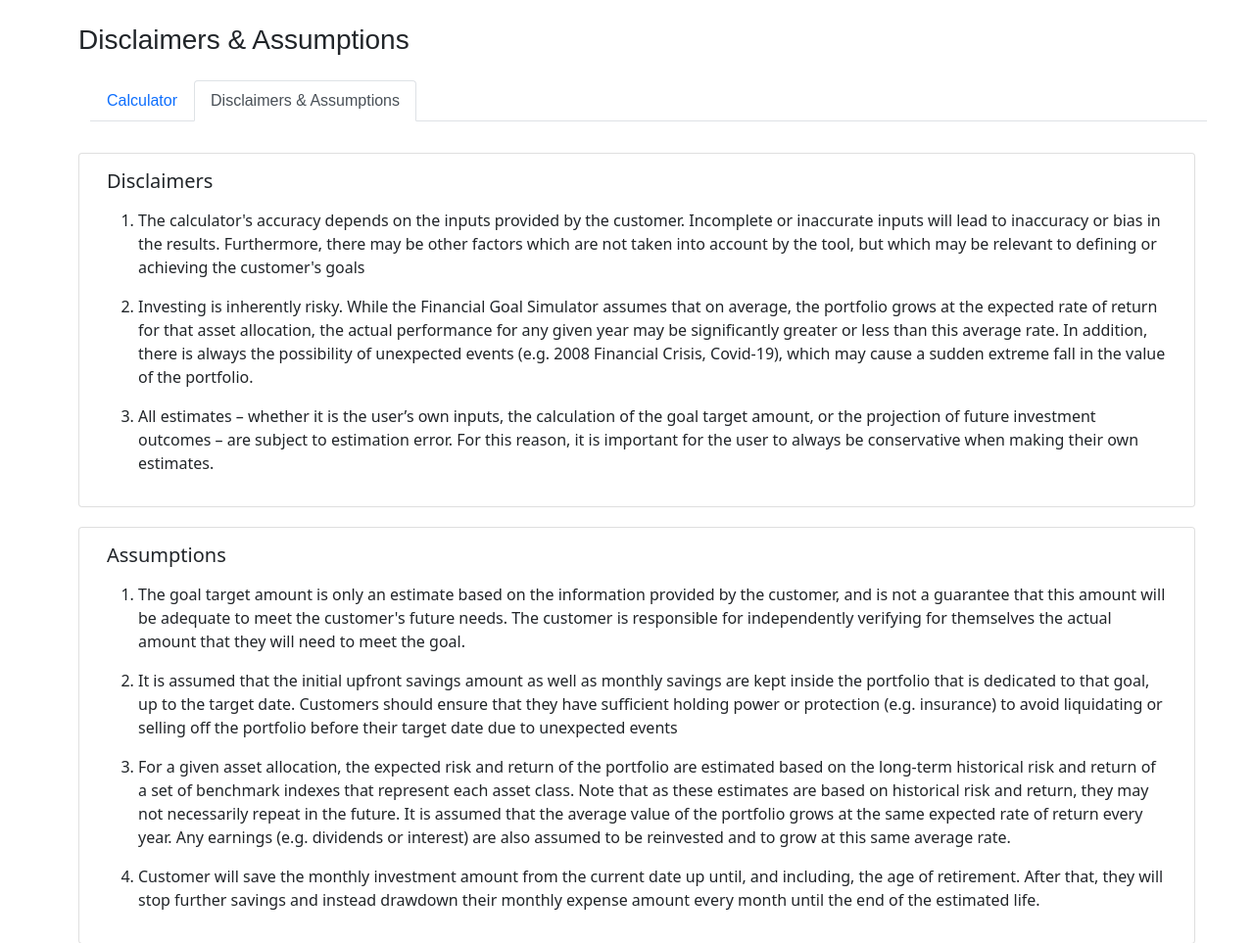
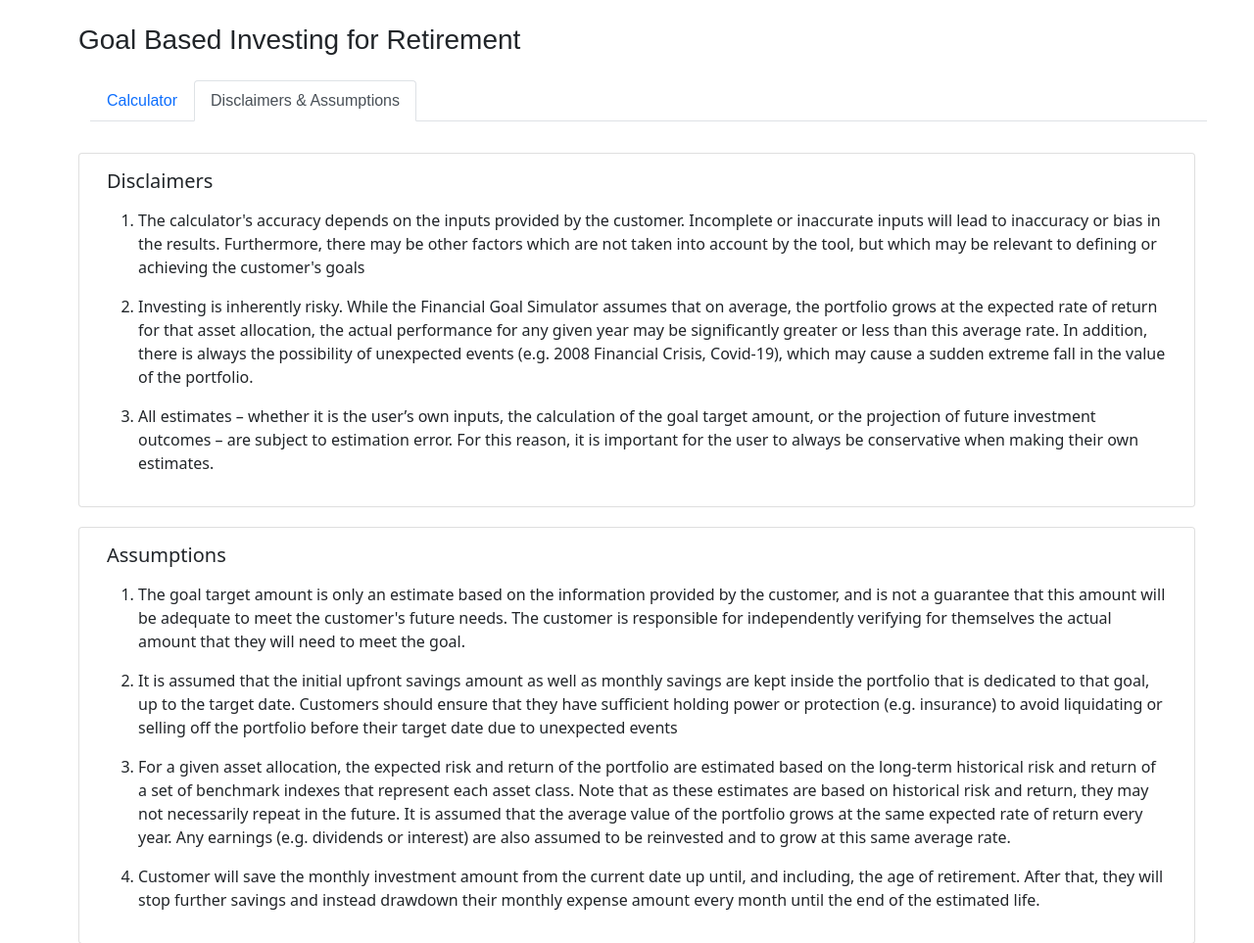
Before and after one commit to dwretirement/dwretirement.github.io, a plain HTML site: page disclaimers.html in a window 1280 px wide. Shown: the top 963 px of the page at 98% size. Drawn offline with nearby package versions, Linux system fonts and the light colour scheme.

Commit message:
changed title

```diff
--- a/disclaimers.html
+++ b/disclaimers.html
@@ -4,11 +4,11 @@
   <meta charset="utf-8">
   <link href="https://cdn.jsdelivr.net/npm/bootstrap@5.1.3/dist/css/bootstrap.min.css" rel="stylesheet" integrity="sha384-1BmE4kWBq78iYhFldvKuhfTAU6auU8tT94WrHftjDbrCEXSU1oBoqyl2QvZ6jIW3" crossorigin="anonymous">
   <link rel="stylesheet" href="style.css">
-  <title>GBI Disclaimers</title>
+  <title>Digital Wealth</title>
 </head>
   <body>
   <div class="header">
-  <h3>Disclaimers & Assumptions</h3>
+  <h3>Goal Based Investing for Retirement</h3>
 
   <div class="container-fluid nav-cont">
     <ul class="nav nav-tabs">
```
Also changed, not shown: index.html (+1 -1 lines).
